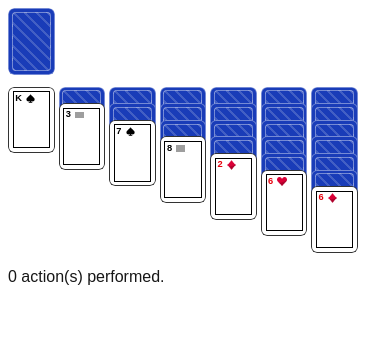
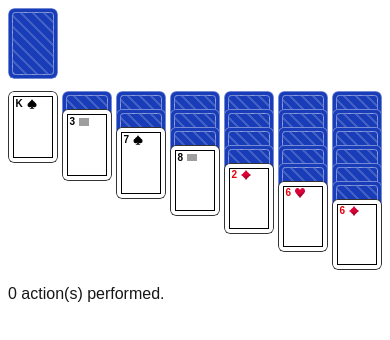
Before and after one commit to MiikaKan/react-solitaire, a Next.js app: page / in a window 390 px wide. Shown: the top 340 px of the page. Built offline with nearby package versions, Linux system fonts and the light colour scheme; grey boxes are pictures that could not be loaded.

Commit message:
fix card width on mobile

```diff
--- a/app/globals.css
+++ b/app/globals.css
@@ -3,7 +3,7 @@
 :root {
   --background: #ffffff;
   --foreground: #171717;
-  --card-w: clamp(2.5rem, calc((100cqw - 48px) / 7), 7rem);
+  --card-w: clamp(2.5rem, calc((100cqw - 24px) / 7), 7rem);
   --card-h: calc(var(--card-w) * 10 / 7);
 }
 
```
